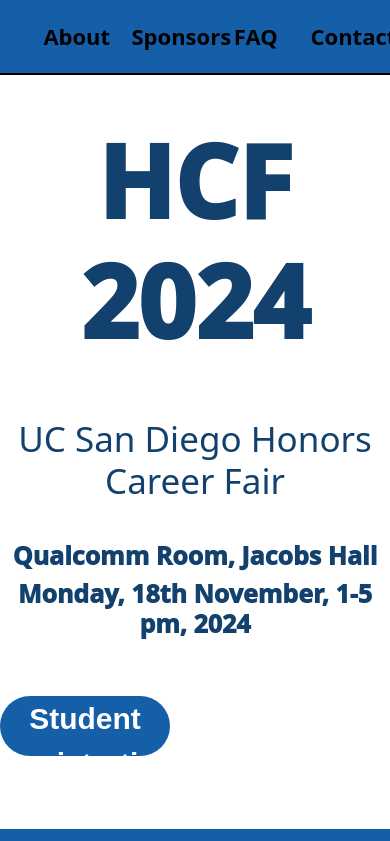
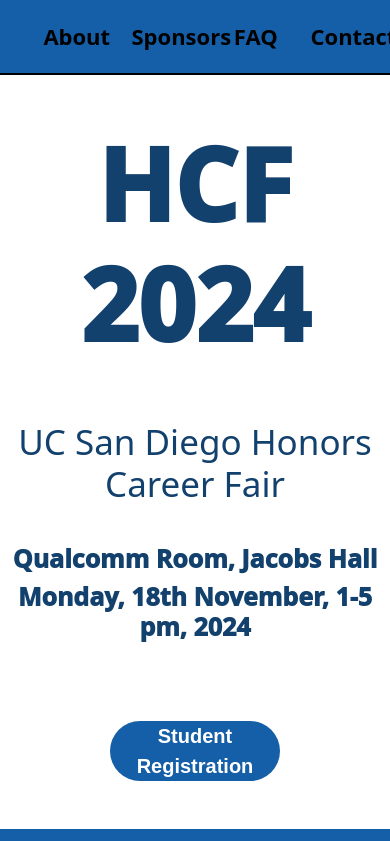
Before and after one commit to nlormsby/EventTemplate, a React (Create React App) app in the folder event-app/: page / in a window 390 px wide. Shown: the top 841 px of the page. Built offline with nearby package versions, Linux system fonts and the light colour scheme.

Commit message:
Home style fixed

```diff
--- a/event-app/src/App.css
+++ b/event-app/src/App.css
@@ -92,6 +92,7 @@
   align-items: center;
   justify-content: center;
   height: calc(100vh - 90px);
+  margin: auto;
 }
 .home .content {
   align-items: center;
@@ -162,6 +163,14 @@
   font-family: var(--normalFont);
   font-size: var(--normalFontSize);
   font-weight: bold;
+  align-items: center;
+}
+
+.regButton {
+  align-items: center;
+  margin: auto;
+  margin-top: 80px;
+  text-align: center;
 }
 
 
@@ -364,6 +373,7 @@
    .Redirect-Button {
     width: 250px;
     height: 70px;
+    font-size: 23px;
   }
 
 
@@ -419,6 +429,7 @@
   .Redirect-Button {
     width: 170px;
     height: 60px;
+    font-size: 20px;
   }
 
   #about {
--- a/event-app/src/components/Redirect.tsx
+++ b/event-app/src/components/Redirect.tsx
@@ -9,7 +9,8 @@
 
     return (
         <button className="Redirect-Button" onClick={() => {
-            window.location.href = url;
+            // window.location.href = url;
+            window.open(url,'_blank')
             return null;
         }}>
             {text}
--- a/event-app/src/components/home.tsx
+++ b/event-app/src/components/home.tsx
@@ -8,14 +8,12 @@
                 <h3>UC San Diego Honors Career Fair</h3>
                 <h2>Qualcomm Room, Jacobs Hall</h2>
                 <h2>Monday, 18th November, 1-5 pm, 2024</h2>
-
-                <div className="wrapper">
-                    <div className="one">
-                        <Redirect url="https://docs.google.com/forms/d/e/1FAIpQLSfba2J5J1q-9A-s53gr0Bnf4NQ_Qi_UL2PNPz6nXywxh0PkVg/viewform?usp=sf_link" text= "Student Registration"/>
-                    </div>
-
+                <div className="regButton">
+                <Redirect
+                url="https://docs.google.com/forms/d/e/1FAIpQLSfba2J5J1q-9A-s53gr0Bnf4NQ_Qi_UL2PNPz6nXywxh0PkVg/viewform?usp=sf_link"
+                text= "Student Registration"/>
                 </div>
             </div>
         </div>
-    );//Only need one button, could you guys center this
-};//just add the url to the two buttons and change text to change what appears on the button
+    );
+};
```
